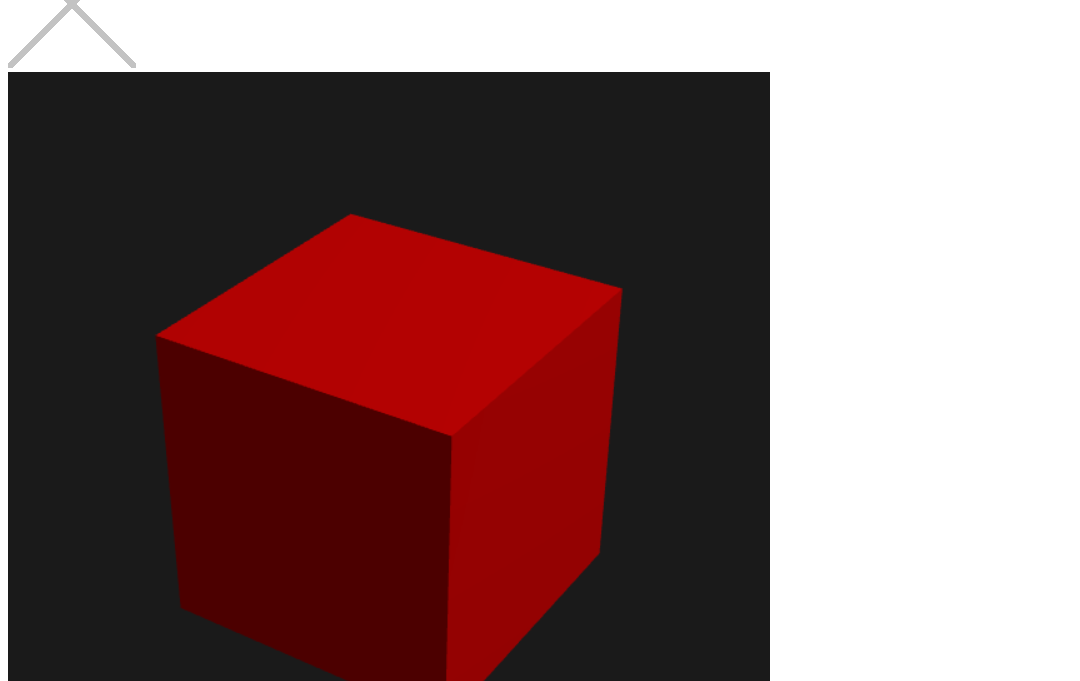
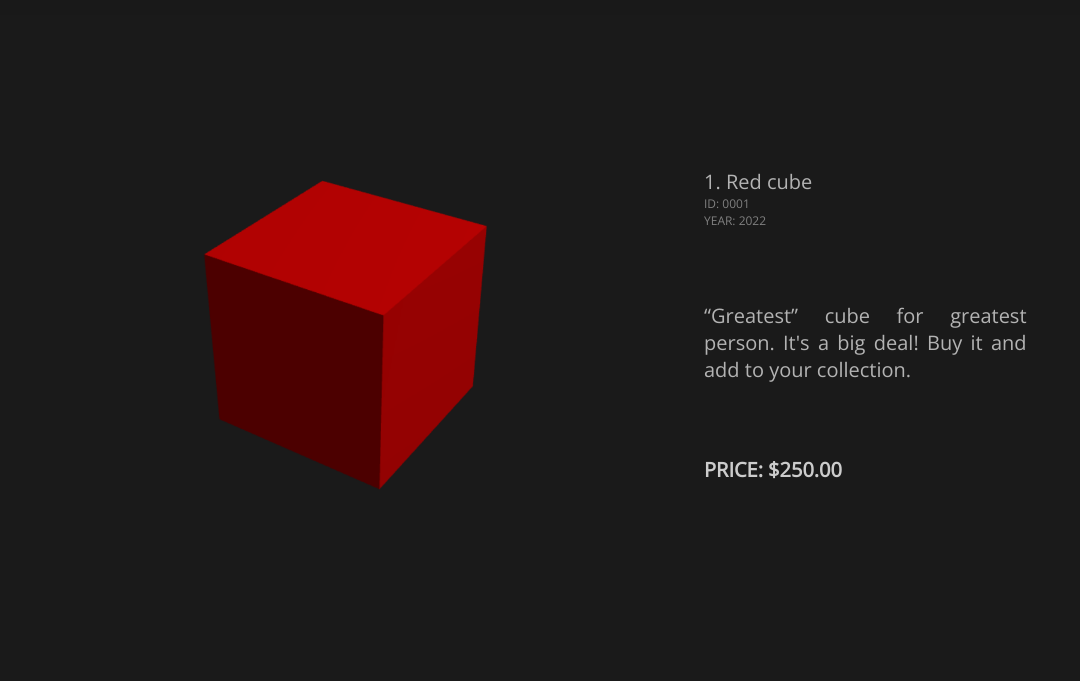
Before and after one commit to denlove/nft, a plain HTML site: page index.html in a window 1280 px wide. Shown: the part 187-868 px from the top of the page, without its empty margins (0-1080 px from the left). Drawn offline with nearby package versions, Linux system fonts and the light colour scheme; the site is published under a folder, as on GitHub Pages, so addresses that start at the root find nothing.

Commit message:
change css path

```diff
--- a/index.html
+++ b/index.html
@@ -4,8 +4,8 @@
     <meta charset="UTF-8">
     <meta http-equiv="X-UA-Compatible" content="IE=edge">
     <meta name="viewport" content="width=device-width, initial-scale=1.0">
-    <link rel="stylesheet" href="/style/main.css" type="text/css">
-    <link rel="stylesheet" href="/style/respDesign.css" type="text/css">
+    <link rel="stylesheet" href="style/main.css" type="text/css">
+    <link rel="stylesheet" href="style/respDesign.css" type="text/css">
     <title>NFT store</title>
 </head>
 <body>
```
